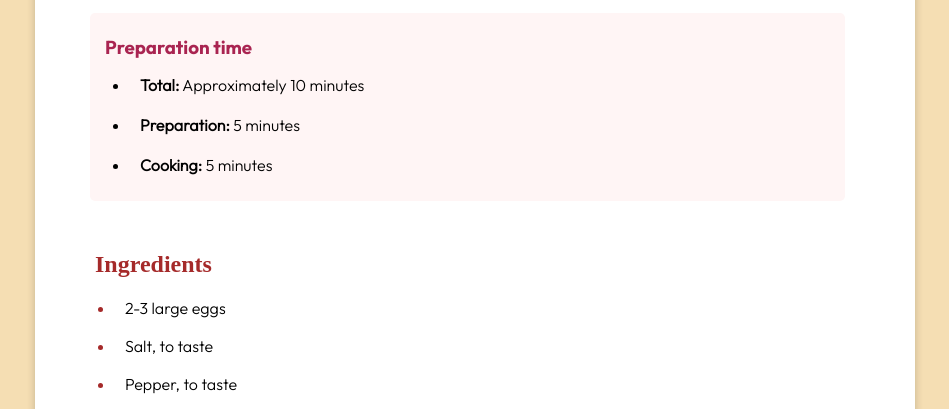
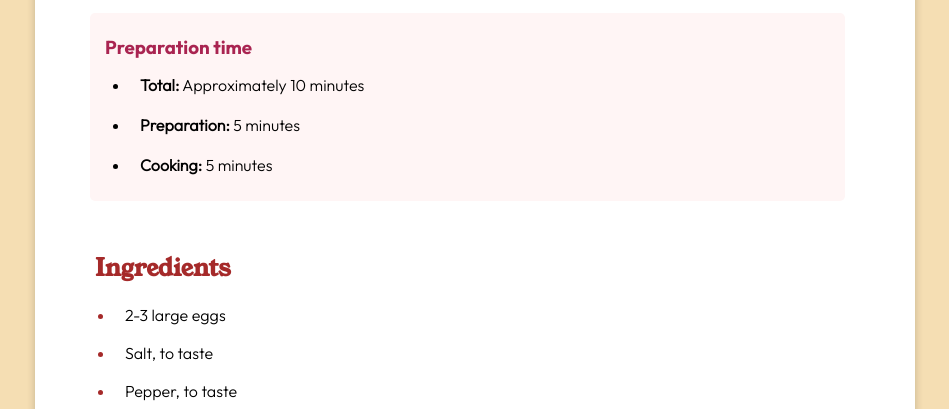
Before and after one commit to HiTomilola/WheatLines, a plain HTML site: page index.html in a window 1280 px wide. Shown: the part 527-936 px from the top of the page, without its empty margins (165-1114 px from the left). Drawn offline with Linux system fonts and the light colour scheme.

Commit message:
Modified index.css

```diff
--- a/index.css
+++ b/index.css
@@ -3,6 +3,10 @@
     src: url('/assets/fonts/young-serif/YoungSerif-Regular.ttf');
     font-weight: normal;
     font-style: normal;
+}
+@font-face {
+    font-family:'Custom Font' ;
+    src: url(/);
 }
 @font-face {
     font-family: 'Outfit Light';
@@ -93,6 +97,7 @@ p{
 h2{
     border-top:1px solid wheat ;
     padding-top:30px ;
+    font-family: YoungSerif;
 }
 h2:first-of-type{
     border-top: none;
```
